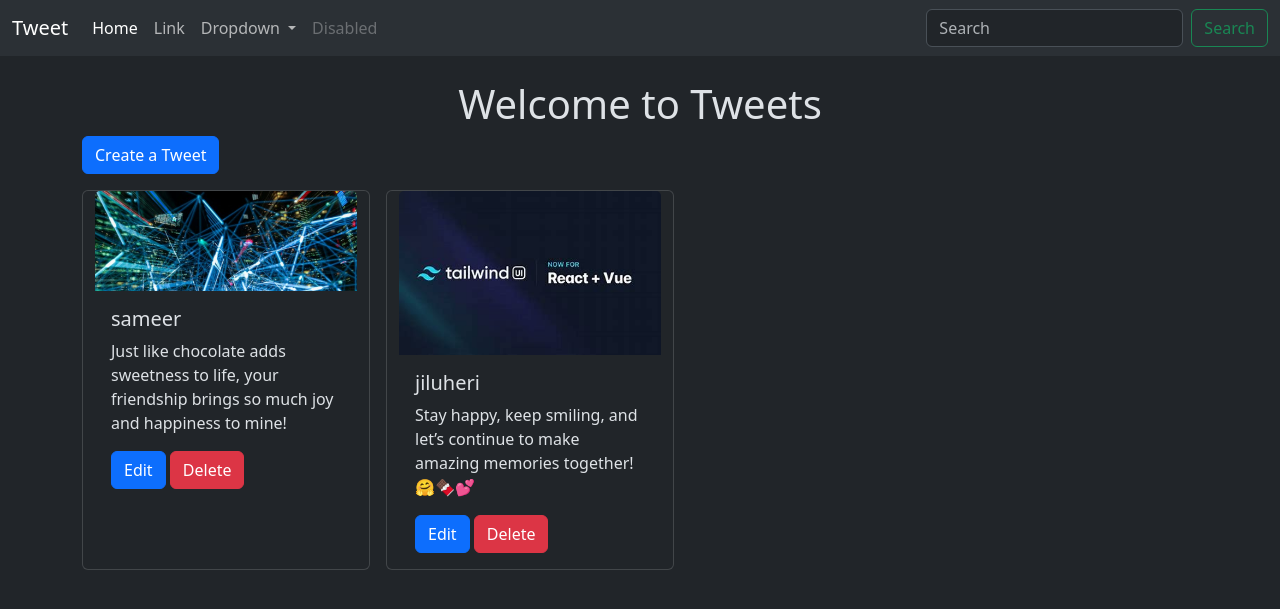
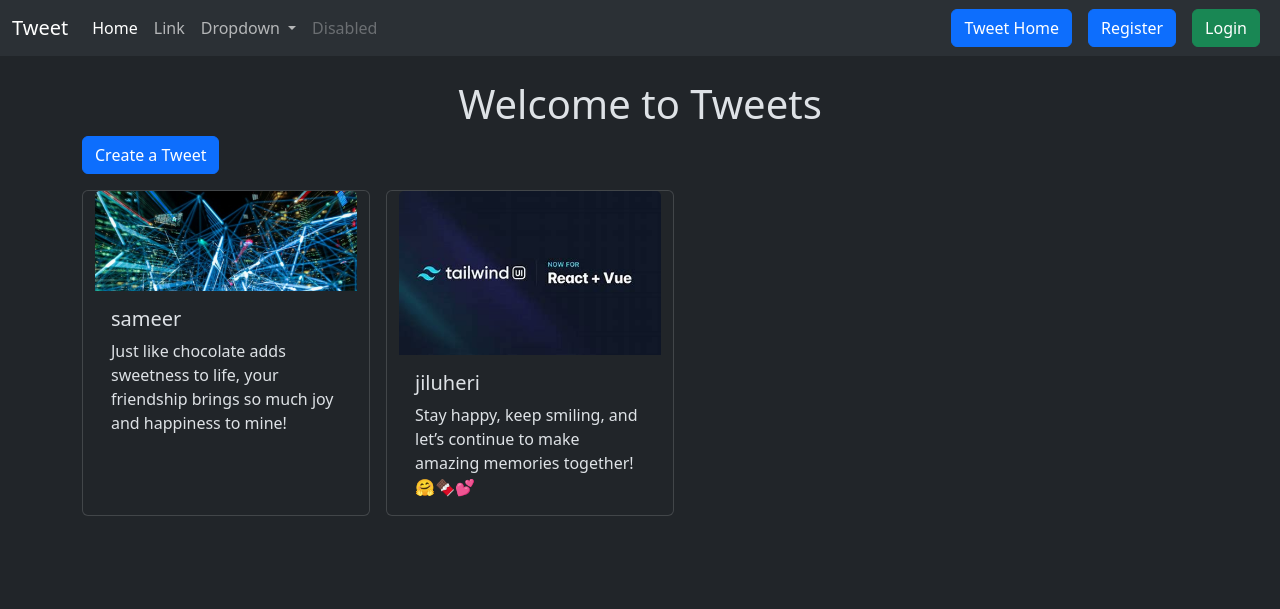
Before and after one commit to Sameer9823/basic-tweet-application, a Django app: page /tweet/ in a window 1280 px wide. Shown: the top 609 px of the page. Run offline with Django 5.2, Linux system fonts and the light colour scheme; data comes from the database, SQL or seed files in the repository; both versions use the stored data as it was after the commit.

Commit message:
Implement user authentication with login, logout, and registration features

```diff
--- a/firstproject/firstproject/settings.py
+++ b/firstproject/firstproject/settings.py
@@ -128,3 +128,8 @@ MEDIA_ROOT = os.path.join(BASE_DIR, 'media')
 
 STATIC_URL = '/static/'
 STATIC_ROOT = os.path.join(BASE_DIR, 'static')
+
+LOGIN_URL = '/accounts/login'
+
+LOGIN_REDIRECT_URL = '/tweet/'
+LOGOUT_REDIRECT_URL = '/tweet/'
--- a/firstproject/firstproject/urls.py
+++ b/firstproject/firstproject/urls.py
@@ -18,8 +18,10 @@ from django.contrib import admin
 from django.urls import path, include
 from django.conf import settings
 from django.conf.urls.static import static
+from django.contrib.auth import views as auth_views
 
 urlpatterns = [
     path('admin/', admin.site.urls),
     path('tweet/', include('tweet.urls')),
+    path('accounts/', include('django.contrib.auth.urls')),
 ] + static(settings.MEDIA_URL, document_root=settings.MEDIA_ROOT)
--- a/firstproject/templates/layout.html
+++ b/firstproject/templates/layout.html
@@ -58,17 +58,17 @@
               <a class="nav-link disabled" aria-disabled="true">Disabled</a>
             </li>
           </ul>
-          <form class="d-flex" role="search">
-            <input
-              class="form-control me-2"
-              type="search"
-              placeholder="Search"
-              aria-label="Search"
-            />
-            <button class="btn btn-outline-success" type="submit">
-              Search
-            </button>
+          <a href="{% url 'tweet_list' %}" class="btn btn-primary mx-2">Tweet Home</a>
+          {% if user.is_authenticated %}
+          <form action="{% url 'logout' %}" method="post">
+            {% csrf_token %}
+            <button type='submit' class='btn btn-primary'>Logout</button>
+
           </form>
+          {% else  %}
+          <a href="{% url 'register' %}" class="btn btn-primary mx-2">Register</a>
+          <a href="{% url 'login' %}" class="btn btn-success mx-2">Login</a>
+          {% endif %}
         </div>
       </div>
     </nav>
--- /dev/null
+++ b/firstproject/templates/registration/logout.html
@@ -0,0 +1,5 @@
+{% extends "layout.html" %} {% block content %}
+<h2>Logged out</h2>
+
+<p>You have been logged out <a href="{% url 'login'%}">Login here</a></p>
+{% endblock %}
--- a/firstproject/tweet/templates/tweet_list.html
+++ b/firstproject/tweet/templates/tweet_list.html
@@ -15,8 +15,10 @@
     <div class="card-body">
       <h5 class="card-title">{{ tweet.user.username }}</h5>
       <p class="card-text">{{ tweet.text }}</p>
+      {% if tweet.user == user %}
       <a href="{% url 'tweet_edit' tweet.id %}" class="btn btn-primary">Edit</a>
       <a href="{% url 'tweet_delete' tweet.id %}" class="btn btn-danger">Delete</a>
+      {% endif %}
     </div>
   </div>
   {% empty %}
--- a/firstproject/tweet/urls.py
+++ b/firstproject/tweet/urls.py
@@ -2,8 +2,9 @@ from django.urls import path
 from . import views
 
 urlpatterns = [
-    path('', views.tweet_list, name='tweet_list'),  # Matches '/tweet/'
-    path('create/', views.tweet_create, name='tweet_create'),  # Matches '/tweet/create/'
-    path('<int:tweet_id>/edit/', views.tweet_edit, name='tweet_edit'),  # Matches '/tweet/<id>/edit/'
-    path('<int:tweet_id>/delete/', views.tweet_delete, name='tweet_delete'),  # Matches '/tweet/<id>/delete/'
+    path('', views.tweet_list, name='tweet_list'),
+    path('create/', views.tweet_create, name='tweet_create'),
+    path('<int:tweet_id>/edit/', views.tweet_edit, name='tweet_edit'),
+    path('<int:tweet_id>/delete/', views.tweet_delete, name='tweet_delete'),
+    path('register/', views.register, name='register'),
 ]
--- a/firstproject/tweet/views.py
+++ b/firstproject/tweet/views.py
@@ -1,7 +1,9 @@
 from django.shortcuts import render
 from .models import Tweet
-from .forms import TweetForm
+from .forms import TweetForm, UserRegistrationForm
 from django.shortcuts import get_object_or_404, redirect
+from django.contrib.auth.decorators import login_required
+from django.contrib.auth import login
 
 def index(request):
     return render(request, 'index.html')
@@ -10,6 +12,7 @@ def tweet_list(request):
     tweets = Tweet.objects.all()
     return render(request, 'tweet_list.html', {'tweets': tweets})
 
+@login_required
 def tweet_create(request):
     if request.method == 'POST':
         form = TweetForm(request.POST, request.FILES)
@@ -22,7 +25,7 @@ def tweet_create(request):
         form = TweetForm()
     return render(request, 'tweet_form.html', {'form': form})
 
-
+@login_required
 def tweet_edit(request, tweet_id):
     tweet = get_object_or_404(Tweet, pk=tweet_id, user = request.user)
     if request.method == 'POST':
@@ -35,9 +38,24 @@ def tweet_edit(request, tweet_id):
         form = TweetForm(instance=tweet)
     return render(request, 'tweet_form.html', {'form': form})
 
+@login_required
 def tweet_delete(request, tweet_id):
     tweet = get_object_or_404(Tweet, pk=tweet_id, user = request.user)
     if request.method == 'POST':
         tweet.delete()
         return redirect('tweet_list')
     return render(request, 'tweet_confirm_delete.html', {'tweet': tweet})
+
+
+def register(request):
+    if request.method == 'POST':
+        form = UserRegistrationForm(request.POST)
+        if form.is_valid():
+            user = form.save(commit=False)
+            user.set_password(form.cleaned_data['password1'])
+            user.save()
+            login(request, user)
+            return redirect('tweet_list')
+    else:
+        form = UserRegistrationForm()
+    return render(request, 'registration/register.html', {'form': form})
```
Also changed, not shown: firstproject/templates/registration/login.html (added, +8 -0 lines), firstproject/templates/registration/register.html (added, +8 -0 lines), firstproject/tweet/forms.py (+9 -0 lines), firstproject/tweet/templates/tweet_confirm_delete.html (+8 -11 lines), firstproject/db.sqlite3, firstproject/media/photos/tailwindcss.jpeg (added).
